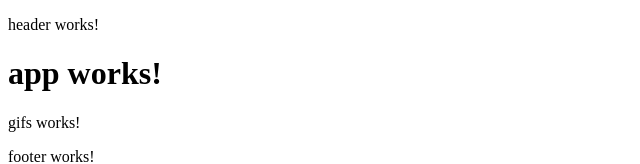
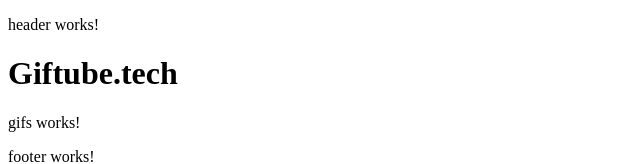
Before and after one commit to cjudd/giftube-angular2, an Angular app: page / in a window 1280 px wide. Shown: the top 164 px of the page, without its empty margins (0-640 px from the left). Built offline with nearby package versions, Linux system fonts and the light colour scheme.

Commit message:
Changed title to giftube.tech to match the domain.

```diff
--- a/src/app/app.component.ts
+++ b/src/app/app.component.ts
@@ -6,5 +6,5 @@
   styleUrls: ['./app.component.css']
 })
 export class AppComponent {
-  title = 'app works!';
+  title = 'Giftube.tech';
 }
```
